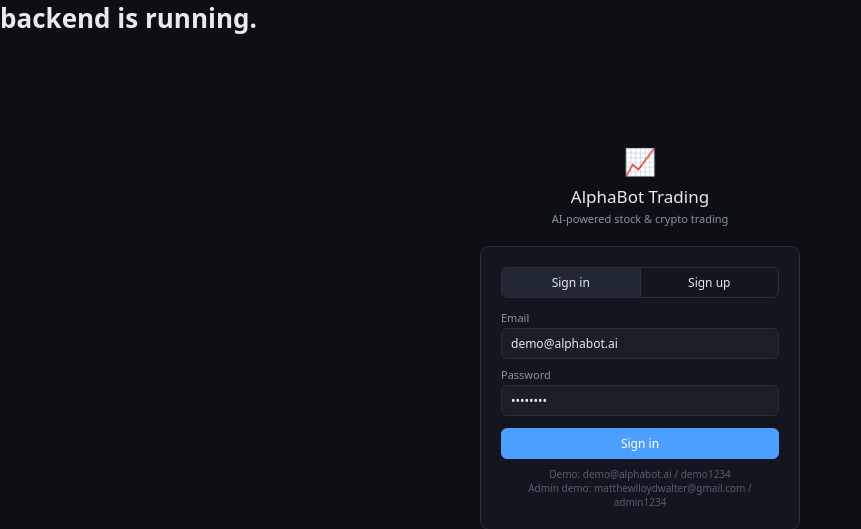
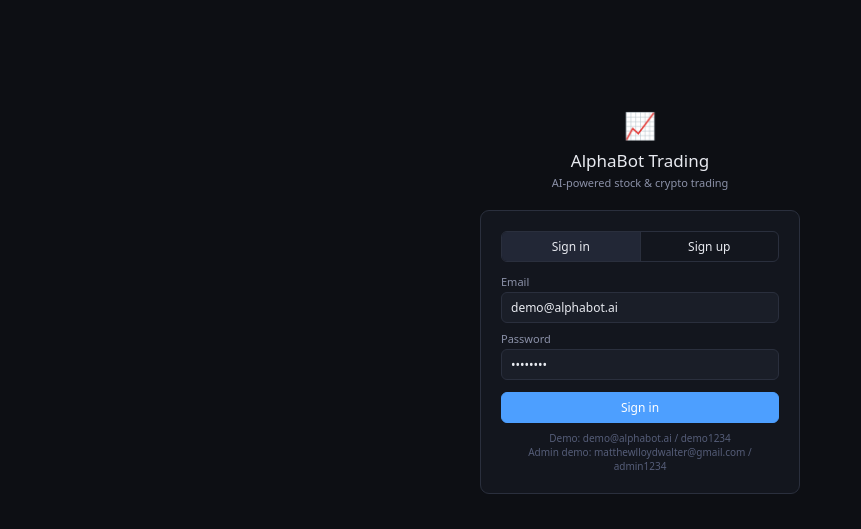
Before and after one commit to matthewlloydwalter-svg/Alpha-Bot-Trader-, a FastAPI app: page / in a window 1280 px wide. Shown: the top 529 px of the page, without its empty margins (0-861 px from the left). Run offline with FastAPI, Linux system fonts and the light colour scheme; parts of the project's set-up code (start-up, migrations or seed data) failed here and were passed over.

Commit message:
Update index.html

```diff
--- a/templates/index.html
+++ b/templates/index.html
@@ -6,7 +6,7 @@
   <link rel="stylesheet" href="/static/css/style.css">
 </head>
 <body>
-  <h1>{{ platform_name }} backend is running.</h1>
+  <h1>{{ platform_name }}</h1>
   <p>
 
 <!DOCTYPE html>
```
